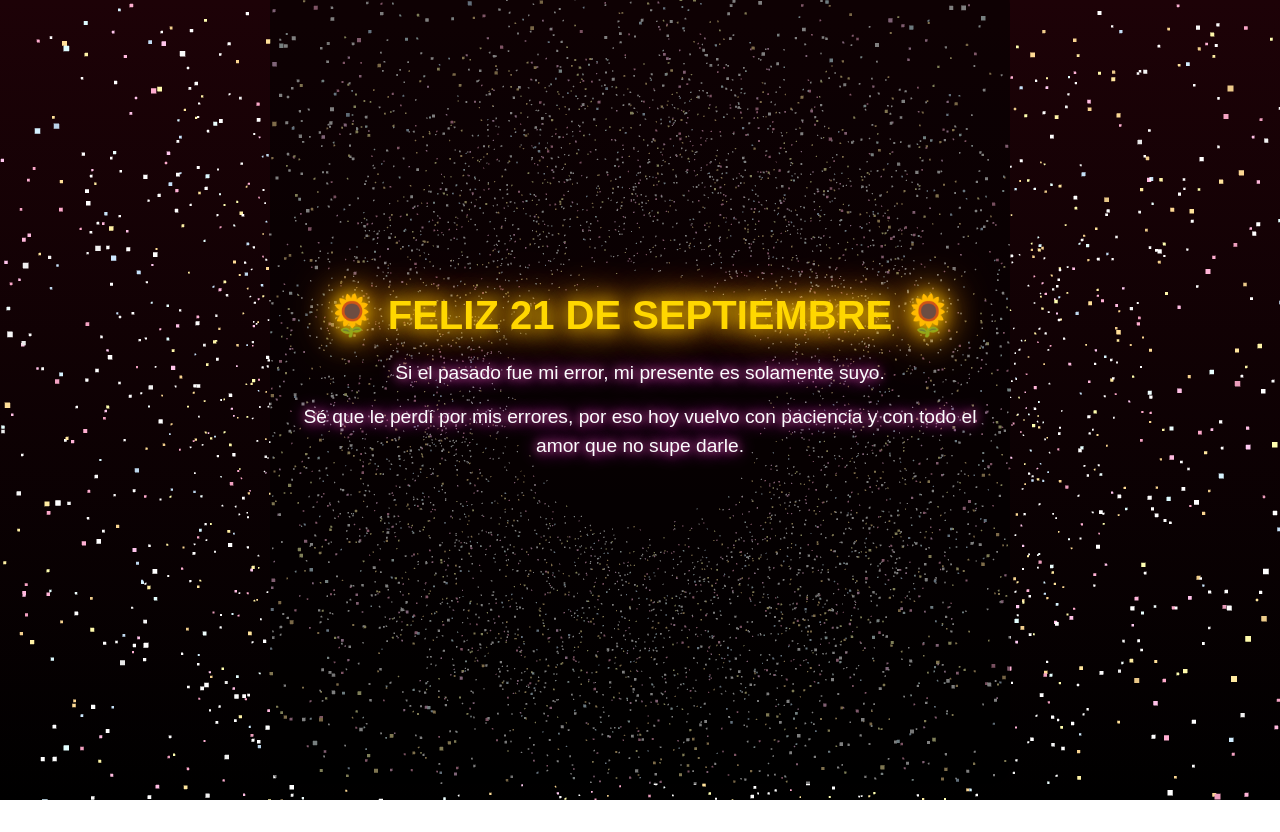
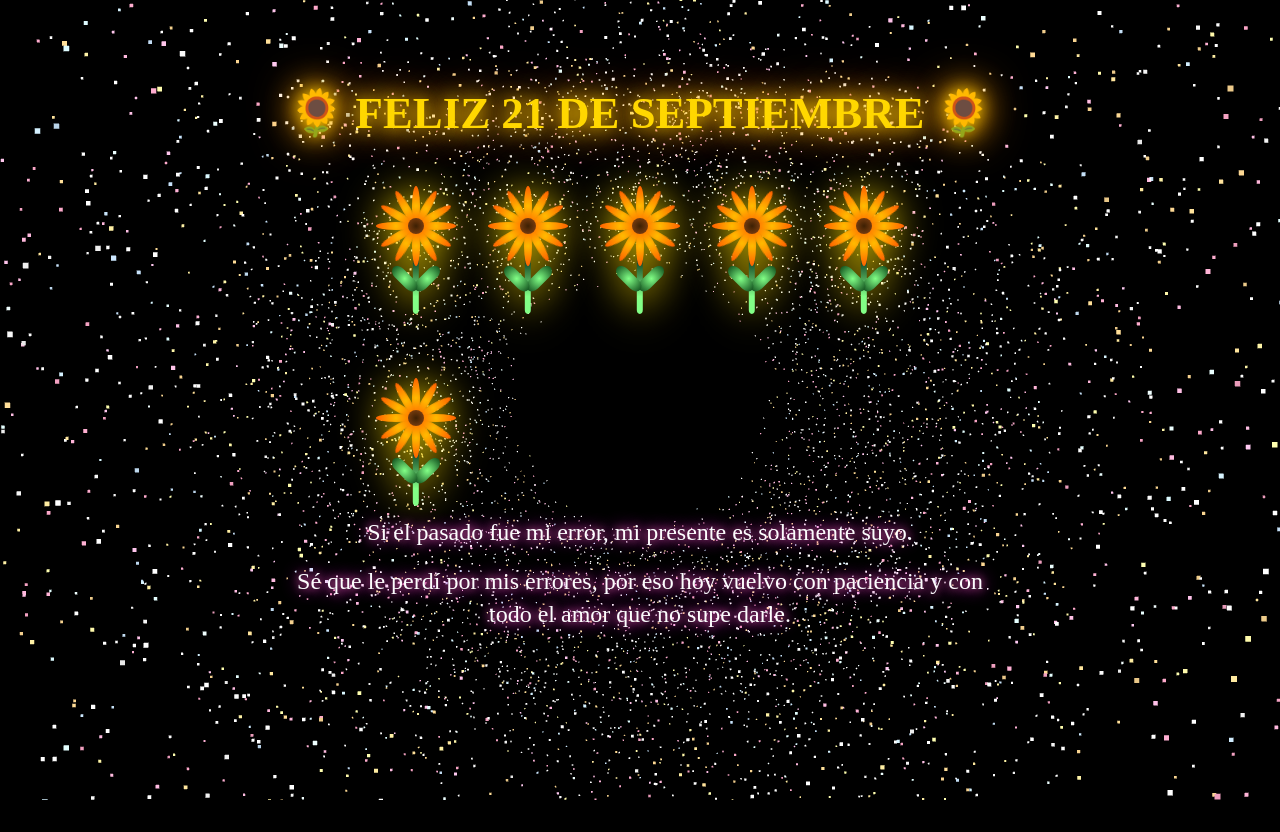
Before and after one commit to dennysdesarrollador/flores_amarillas, a plain HTML site: page regalo.html in a window 1280 px wide. Before the commit the page ends 800 px from the top, so only its background shows below. Drawn offline with nearby package versions, Linux system fonts and the light colour scheme; animation ran at ten frames a second.

Commit message:
mejoras en todos los archivos de regalo

```diff
--- a/css/regalo.css
+++ b/css/regalo.css
@@ -1,76 +1,3 @@
-
-
-/* Fondo canvas */
-canvas#bg {
-    position: fixed;
-    top: 0;
-    left: 0;
-    width: 100%;
-    height: 100%;
-    z-index: 0;  /* detrás del contenido */
-    display: block;
-}
-
-/* Estilos del mensaje */
-html, body {
-    width: 100%;
-    height: 100%;
-    overflow: hidden;
-    font-family: 'Montserrat', sans-serif;
-    background: #000; /* Fondo negro sólido */
-    margin: 0;
-    padding: 0;
-}
-
-.message {
-  position: relative;
-  z-index: 1;
-  min-height: 100vh;
-  display: flex;
-  flex-direction: column;
-  justify-content: center;
-  align-items: center;
-  text-align: center;
-  padding: 40px;
-  color: #fff;
-}
-
-/* Título con efecto brillante */
-.message h1 {
-  font-size: 2.8rem;
-  color: #ffd700;
-  text-shadow:
-    0 0 8px #ffd700,
-    0 0 15px #ffa500,
-    0 0 25px #ffcc00;
-  animation: glow 2s infinite alternate;
-  margin-bottom: 30px;
-}
-
-@keyframes glow {
-  from { text-shadow: 0 0 8px #ffd700, 0 0 15px #ffa500; }
-  to { text-shadow: 0 0 20px #ffcc00, 0 0 40px #ffa500, 0 0 60px #ff8800; }
-}
-
-/* Párrafo con estilo romántico */
-.message p {
-  max-width: 700px;
-  font-size: 1.5rem;
-  line-height: 1.8;
-  color: #fff;
-  text-shadow:
-    0 0 5px #fff,
-    0 0 10px #f0f,
-    0 0 20px #0ff;
-  animation: flicker 3s infinite alternate;
-}
-
-@keyframes flicker {
-  0% { opacity: 0.9; }
-  50% { opacity: 1; text-shadow: 0 0 10px #ff69b4, 0 0 20px #ff00ff; }
-  100% { opacity: 0.85; }
-}
-
 
 :root {
     --line-color: linear-gradient(to top, #82ff86 20%, #144425, #104e1c);
@@ -82,31 +9,32 @@ html, body {
 body {
     background-color: #000;
     margin: 0;
-    display: flex;
-    justify-content: center;
-    align-items: center;
+    padding: 1rem;
     min-height: 100vh;
-    padding: 1rem;
+    display: block;
+    overflow-y: auto;
 }
 
+/* Contenedor de girasoles */
 .sunflowers-container {
     display: grid;
-    grid-template-columns: repeat(auto-fit, minmax(100px, 1fr));
-    gap: 3rem;
-    width: 100%;
-    max-width: 1000px;
+    grid-template-columns: repeat(auto-fit, minmax(80px, 1fr));
+    gap: 2rem;
+    width: auto;
+    max-width: 600px;
     place-items: center;
-
-    transform: scale(0.5);
-    transform-origin: center top;
+    height: auto;
+    margin-bottom: 0;
 }
 
+/* Cada girasol */
 .sunflower {
     display: flex;
     align-items: flex-end;
     justify-content: center;
     position: relative;
     width: 100%;
+    max-width: 80px;
     aspect-ratio: 1 / 2;
 }
 
@@ -170,21 +98,70 @@ body {
     z-index: 3;
 }
 
-.center_dot {
-    display: none;
-}
+.center_dot { display: none; }
 
 /* Animaciones */
 @keyframes moving-flower-sway { 0%,100%{transform:rotate(5deg);}50%{transform:rotate(-5deg);} }
 @keyframes sunflower-glow { 0%{filter:drop-shadow(0 0 10px rgba(255,223,0,0.9));}50%{filter:drop-shadow(0 0 20px rgba(255,223,0,1));}100%{filter:drop-shadow(0 0 10px rgba(255,223,0,0.9));} }
+@keyframes draw-petal { from { opacity:0; transform:translateX(-50%) rotate(var(--rotation)) scale(0);} to { opacity:1; transform:translateX(-50%) rotate(var(--rotation)) scale(1);} }
 
-@keyframes draw-petal {
-    from {
-        opacity: 0;
-        transform: translateX(-50%) rotate(var(--rotation)) scale(0);
-    }
-    to {
-        opacity: 1;
-        transform: translateX(-50%) rotate(var(--rotation)) scale(1);
-    }
+/* Fondo canvas */
+canvas#bg {
+    position: fixed;
+    top: 0;
+    left: 0;
+    width: 100%;
+    height: 100%;
+    z-index: 0;
+    display: block;
 }
+
+/* Contenedor del mensaje */
+.message {
+    position: relative;
+    z-index: 1;
+    display: flex;
+    flex-direction: column;
+    align-items: center;
+    text-align: center;
+    padding: 40px 20px;
+    color: #fff;
+}
+
+/* Título */
+.message h1 {
+    font-size: 2.8rem;
+    color: #ffd700;
+    text-shadow:
+        0 0 8px #ffd700,
+        0 0 15px #ffa500,
+        0 0 25px #ffcc00;
+    animation: glow 2s infinite alternate;
+    margin-bottom: 15px;
+}
+
+@keyframes glow {
+    from { text-shadow: 0 0 8px #ffd700, 0 0 15px #ffa500; }
+    to { text-shadow: 0 0 20px #ffcc00, 0 0 40px #ffa500, 0 0 60px #ff8800; }
+}
+
+/* Párrafos */
+.message p {
+    max-width: 700px;
+    font-size: 1.5rem;
+    line-height: 1.4; /* reduce espacio entre líneas dentro del mismo párrafo */
+    margin-top: 10px; /* espacio desde los girasoles */
+    margin-bottom: 5px; /* reduce espacio entre párrafos */
+    color: #fff;
+    text-shadow:
+        0 0 5px #fff,
+        0 0 10px #f0f,
+        0 0 20px #0ff;
+    animation: flicker 3s infinite alternate;
+}
+
+@keyframes flicker {
+    0% { opacity: 0.9; }
+    50% { opacity: 1; text-shadow: 0 0 10px #ff69b4, 0 0 20px #ff00ff; }
+    100% { opacity: 0.85; }
+}
--- a/js/regalo.js
+++ b/js/regalo.js
@@ -1,73 +1,39 @@
+const container = document.querySelector(".sunflowers-container");
 
-import * as THREE from 'https://unpkg.com/three@0.166.0/build/three.module.js';
+for (let i = 0; i < 3; i++) {
+    const sunflower = document.createElement("div");
+    sunflower.classList.add("sunflower");
 
-const canvas = document.querySelector('#bg');
-const renderer = new THREE.WebGLRenderer({ canvas, alpha: true, antialias: true });
-renderer.setSize(window.innerWidth, window.innerHeight);
-renderer.setPixelRatio(window.devicePixelRatio);
+    const wrapper = document.createElement("div");
+    wrapper.classList.add("flower_wrapper");
 
-const scene = new THREE.Scene();
-const camera = new THREE.PerspectiveCamera(75, window.innerWidth/window.innerHeight, 0.1, 1000);
-camera.position.z = 5;
+    // Tallo
+    const stem = document.createElement("div");
+    stem.classList.add("flower_stem");
+    wrapper.appendChild(stem);
 
-// Luz ambiental
-scene.add(new THREE.AmbientLight(0xffffff, 0.3));
+    // Centro
+    const center = document.createElement("div");
+    center.classList.add("flower_center");
+    wrapper.appendChild(center);
 
-// Estrellas
-const starsCount = 12000;
-const geometry = new THREE.BufferGeometry();
-const positions = new Float32Array(starsCount * 3);
-const colors = new Float32Array(starsCount * 3);
-const sizes = new Float32Array(starsCount);
+    // Pétalos
+    for (let k = 0; k < 12; k++) {
+        const petal = document.createElement("div");
+        petal.classList.add("flower_petal");
+        petal.style.setProperty('--rotation', `${k*30}deg`);
+        petal.style.animationDelay = `${0.1 * k}s`;
+        wrapper.appendChild(petal);
+    }
 
-for (let i = 0; i < starsCount; i++) {
-    const angle = Math.random() * Math.PI * 2;
-    const radius = Math.random() * 30 + 20;
-    positions[i*3] = Math.cos(angle) * radius;
-    positions[i*3+1] = Math.sin(angle) * radius;
-    positions[i*3+2] = (Math.random()-0.5) * 120 - 30;
+    // Hojas
+    for (let l = 0; l < 2; l++) {
+        const leaf = document.createElement("div");
+        leaf.classList.add("flower_leaf");
+        leaf.style.setProperty('--rotation', l === 0 ? '45deg' : '-45deg');
+        wrapper.appendChild(leaf);
+    }
 
-    const brightness = Math.random() * 0.7 + 0.8;
-    const starType = Math.random();
-    if (starType < 0.4) { colors[i*3] = colors[i*3+1] = colors[i*3+2] = 1 * brightness; }
-    else if (starType < 0.65) { colors[i*3] = 1*brightness; colors[i*3+1] = 0.7*brightness; colors[i*3+2] = 0.3*brightness; }
-    else if (starType < 0.85) { colors[i*3] = 1*brightness; colors[i*3+1] = 0.4*brightness; colors[i*3+2] = 0.6*brightness; }
-    else { colors[i*3] = 0.6*brightness; colors[i*3+1] = 0.8*brightness; colors[i*3+2] = 1*brightness; }
-    sizes[i] = Math.random() * 0.3 + 0.1;
+    sunflower.appendChild(wrapper);
+    container.appendChild(sunflower);
 }
-
-geometry.setAttribute('position', new THREE.BufferAttribute(positions, 3));
-geometry.setAttribute('color', new THREE.BufferAttribute(colors, 3));
-geometry.setAttribute('size', new THREE.BufferAttribute(sizes, 1));
-
-const isMobile = window.innerWidth <= 768;
-const material = new THREE.PointsMaterial({
-    size: isMobile ? 0.20 : 0.25,
-    vertexColors: true,
-    blending: THREE.AdditiveBlending,
-    transparent: true,
-    sizeAttenuation: true
-});
-
-const stars = new THREE.Points(geometry, material);
-scene.add(stars);
-
-function animate() {
-    requestAnimationFrame(animate);
-    const starPositions = stars.geometry.attributes.position.array;
-    for (let i = 0; i < starsCount; i++) {
-        starPositions[i*3+2] += 0.2;
-        if (starPositions[i*3+2] > 15) starPositions[i*3+2] = -60 - Math.random()*30;
-    }
-    stars.geometry.attributes.position.needsUpdate = true;
-    stars.rotation.z += 0.0005;
-    renderer.render(scene, camera);
-}
-
-window.addEventListener('resize', () => {
-    renderer.setSize(window.innerWidth, window.innerHeight);
-    camera.aspect = window.innerWidth/window.innerHeight;
-    camera.updateProjectionMatrix();
-});
-
-animate();
--- a/regalo.html
+++ b/regalo.html
@@ -1,7 +1,3 @@
-
-
-
-
 <!DOCTYPE html>
 <html lang="es">
 <head>
@@ -9,57 +5,6 @@
 <meta name="viewport" content="width=device-width, initial-scale=1.0">
 <title>Regalo ✨</title>
 <link rel="stylesheet" href="css/regalo.css" />
-<style>
-    /* Paleta de colores */
-    :root {
-        --bg-gradient-top: #1d0207;
-        --bg-gradient-bottom: #000000;
-    }
-
-    /* Estilos generales */
-    * { margin: 0; padding: 0; box-sizing: border-box; }
-    html, body {
-        width: 100%; height: 100%; overflow: hidden;
-        background: linear-gradient(to bottom, var(--bg-gradient-top), var(--bg-gradient-bottom));
-        font-family: 'Montserrat', sans-serif;
-        color: white;
-    }
-
-    canvas#bg {
-        position: fixed; top: 0; left: 0; z-index: 0;
-    }
-
-    /* Estilos del mensaje */
-    .message {
-        position: relative;
-        z-index: 1;
-        max-width: 800px;
-        margin: 0 auto;
-        padding: 50px 20px;
-        text-align: center;
-        top: 50%;
-        transform: translateY(-50%);
-        background: rgba(0,0,0,0.5);
-        border-radius: 20px;
-    }
-
-    .message h1 {
-        font-size: 2.5rem;
-        margin-bottom: 20px;
-        color: #FFD700; /* amarillo dorado */
-    }
-
-    .message p {
-        font-size: 1.2rem;
-        margin-bottom: 15px;
-        line-height: 1.5;
-    }
-
-    @media (max-width: 768px) {
-        .message h1 { font-size: 2rem; }
-        .message p { font-size: 1rem; }
-    }
-</style>
 </head>
 <body>
 
@@ -67,6 +12,11 @@
 
 <div class="message">
     <h1>🌻 FELIZ 21 DE SEPTIEMBRE 🌻</h1>
+
+    <div class="sunflowers-container">
+      <!-- Girasoles generados con JS -->
+    </div>
+
     <p>
       Si el pasado fue mi error, mi presente es solamente suyo.
     </p>
@@ -75,8 +25,8 @@
     </p>
 </div>
 
+<script type="module" src="js/regalo.js"></script>
 <script type="module">
-
 import * as THREE from 'https://unpkg.com/three@0.166.0/build/three.module.js';
 
 const canvas = document.querySelector('#bg');
@@ -88,7 +38,6 @@ const scene = new THREE.Scene();
 const camera = new THREE.PerspectiveCamera(75, window.innerWidth/window.innerHeight, 0.1, 1000);
 camera.position.z = 5;
 
-// Luz ambiental
 scene.add(new THREE.AmbientLight(0xffffff, 0.3));
 
 // Estrellas
@@ -148,6 +97,11 @@ window.addEventListener('resize', () => {
     camera.updateProjectionMatrix();
 });
 
-animate();</script>
+animate();
+</script>
+
+  <!-- Script girasoles -->
+  <script src="js/regalo.js"></script>
+
 </body>
 </html>
```
